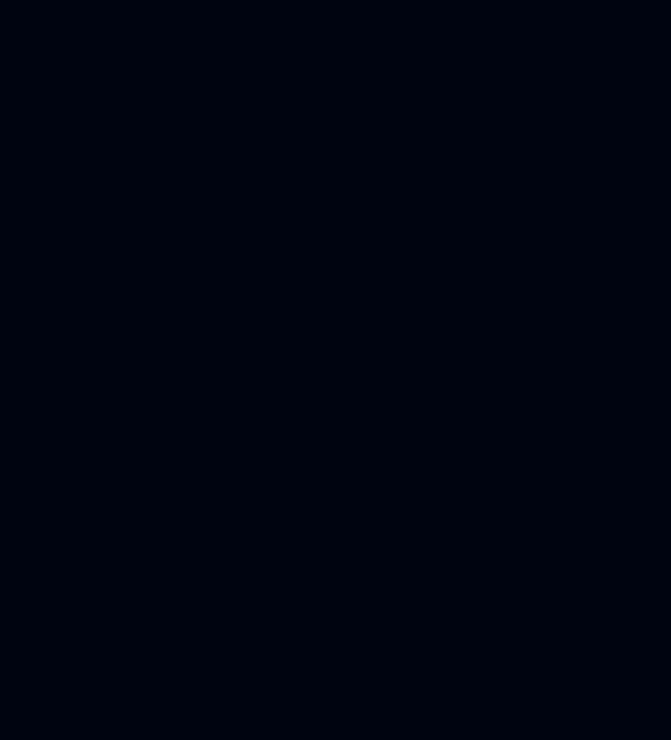
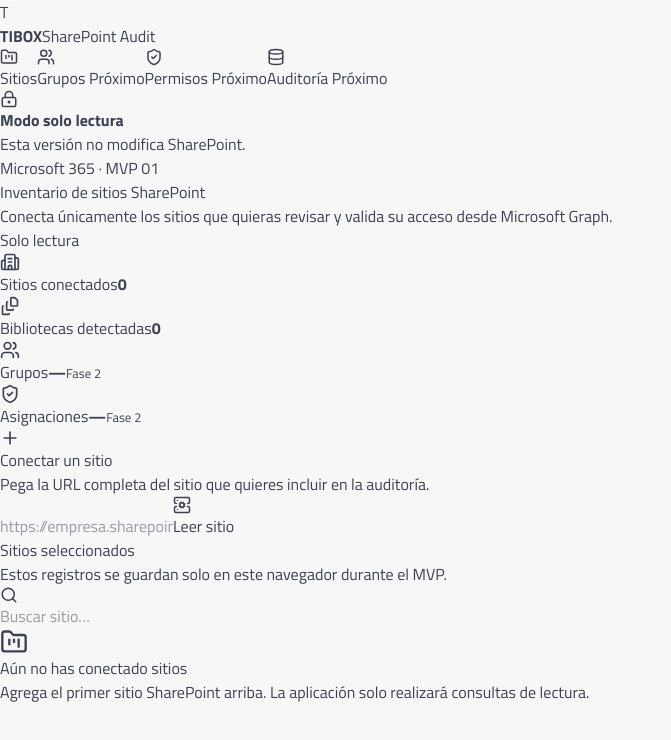
Before and after one commit to wladimick/Control-Dise-o-Tibox, a Next.js app: page / in a window 1280 px wide. Before the commit this address had no page. Shown: the top 740 px of the page, without its empty margins (0-671 px from the left). Built offline with nearby package versions, Linux system fonts and the light colour scheme.

Commit message:
feat: usar inventario SharePoint como portada

```diff
--- a/app/page.tsx
+++ b/app/page.tsx
@@ -1,5 +1,5 @@
-import { redirect } from "next/navigation";
+import SharePointAuditApp from "@/components/sharepoint-audit-app";
 
 export default function HomePage() {
-  redirect("/dashboard");
+  return <SharePointAuditApp />;
 }
```
